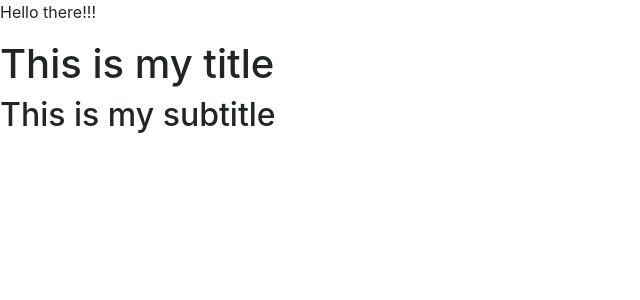
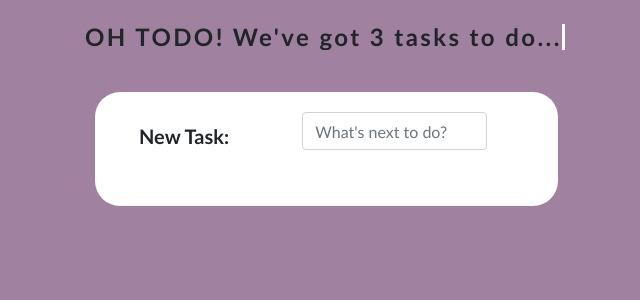
Before and after one commit to allbutterg/todo-app-frontend, a React (Create React App) app: page / in a window 1280 px wide. Shown: the top 300 px of the page, without its empty margins (0-640 px from the left). Built offline with nearby package versions, Linux system fonts and the light colour scheme.

Commit message:
Compiling base HTML and CSS code of To-Do App into React

```diff
--- a/public/index.html
+++ b/public/index.html
@@ -3,6 +3,9 @@
   <head>
     <meta charset="utf-8" />
     <link rel="stylesheet" href="https://stackpath.bootstrapcdn.com/bootstrap/4.4.1/css/bootstrap.min.css" integrity="sha384-Vkoo8x4CGsO3+Hhxv8T/Q5PaXtkKtu6ug5TOeNV6gBiFeWPGFN9MuhOf23Q9Ifjh" crossorigin="anonymous">
+
+<link rel="stylesheet" type="text/css" href="style.css" />
+<script src='https://kit.fontawesome.com/a076d05399.js'></script>
 
     <link rel="icon" href="%PUBLIC_URL%/favicon.ico" />
     <meta name="viewport" content="width=device-width, initial-scale=1" />
@@ -26,7 +29,7 @@
       work correctly both with client-side routing and a non-root public URL.
       Learn how to configure a non-root public URL by running `npm run build`.
     -->
-    <title>React App</title>
+    <title>My To-Do Organiser</title>
   </head>
   <body>
     <noscript>You need to enable JavaScript to run this app.</noscript>
@@ -41,5 +44,7 @@
       To begin the development, run `npm start` or `yarn start`.
       To create a production bundle, use `npm run build` or `yarn build`.
     -->
+
+
   </body>
 </html>
--- a/public/style.css
+++ b/public/style.css
@@ -0,0 +1,130 @@
+/* Page components */
+
+body {
+    background-color: #A082A0;
+    cursor: default;
+}
+
+
+.box {
+    display: flex;
+    background-color: white;
+    border-radius: 25px;
+    padding: 20px;
+    margin: 10px;
+    text-align: left;
+}
+
+#taskForm {
+    display: flex;
+    flex-direction: column;
+    justify-content: space-between;
+    width: 80%;
+    margin-left: 1.5rem;
+    font-family: Futura, "Trebuchet MS", Arial, sans-serif; font-size: 16px; font-style: normal; font-variant: normal; font-weight: 700; line-height: 26.4px;
+}
+
+  button {
+    display: inline-block;
+    height: 30px;
+    flex: 100 0 0;
+    margin: 10px 0 0 10px;
+    border-radius: 25px;
+    background-color: white;
+    font-family: Futura, "Trebuchet MS", Arial, sans-serif; font-size: 12px; font-style: normal; font-variant: normal; font-weight: 700; line-height: 26.4px;
+    cursor: pointer;
+}
+
+/* Text, fonts and icons */
+
+h1 {
+    font-family: Futura, "Trebuchet MS", Arial, sans-serif; font-size: 24px; font-style: normal; font-variant: normal; font-weight: 700; line-height: 26.4px;
+    overflow: auto;
+}
+
+h2 {
+    font-family: Futura, "Trebuchet MS", Arial, sans-serif; font-size: 22px; font-style: normal; font-variant: normal; font-weight: 700; line-height: 26.4px;
+
+}
+
+h3 {
+    font-family: Futura, "Trebuchet MS", Arial, sans-serif; font-size: 18px; font-style: normal; font-variant: normal; font-weight: 700; line-height: 26.4px;
+    color: #C8A2C8;
+}
+
+label {
+    display: inline-block;
+    flex-direction: column;
+    justify-content: flex-end;
+    text-align: left;
+    width: 200px;
+    line-height: 10px;
+    margin-bottom: 10px;
+    font-family: Futura, "Trebuchet MS", Arial, sans-serif; font-size: 16px; font-style: normal; font-variant: normal; font-weight: 700; line-height: 26.4px;
+}
+
+  input {
+    height: 20px;
+    flex: 0 0 100px;
+    margin-left: 10px;
+    cursor: text;
+  }
+
+.taskTitle {
+    font-family: Futura, "Trebuchet MS", Arial, sans-serif; font-size: 20px; font-style: normal; font-variant: normal; font-weight: 700; line-height: 26.4px;
+    color: #C8A2C8;
+    padding: 10px 0 0 0;
+}
+
+.taskHeader {
+    font-family: Futura, "Trebuchet MS", Arial, sans-serif; font-size: 16px; font-style: normal; font-variant: normal; font-weight: 700; line-height: 26.4px;
+    padding: 20px;
+    color: #C8A2C8;
+}
+
+.taskEntry {
+    font-family: Futura, "Trebuchet MS", Arial, sans-serif; font-size: 14px; font-style: normal; font-variant: normal; font-weight: 500; line-height: 26.4px;
+    cursor: pointer;
+}
+
+.goalDate {
+    font-family: Futura, "Trebuchet MS", Arial, sans-serif; font-size: 14px; font-style: normal; font-variant: normal; font-weight: 500; line-height: 26.4px;
+    cursor: pointer;
+}
+
+.i {
+    font-size: 16px;
+}
+
+/* Dynamic elements */
+
+.typewriter h1 {
+    overflow: hidden; /* Ensures the content is not revealed until the animation */
+    border-right: .15em solid white; /* The typwriter cursor */
+    white-space: nowrap; /* Keeps the content on a single line */
+    margin: 3 auto; /* Can turn to 0 to otherwise give a scrolling effect as the typing happens */
+    letter-spacing: .10em;
+    animation:
+      typing 3.5s steps(30),
+      blink-caret .5s step-end; /* Unsure how to remove static cursor from remaining on the page after the animation event has finished */
+} /*Typing effect:- */
+@keyframes typing {
+    from { width: 0 }
+    to { width: 50% }
+  }/* The typewriter cursor effect :-*/
+  @keyframes blink-caret {
+    from, to { border-color: transparent }
+    50% { border-color: white }
+  }
+
+button:hover {
+    color: #C8A2C8;
+}
+.taskEntry:hover {
+    cursor: pointer;
+    color: #C8A2C8;
+}
+
+.goalDate:hover {
+    color: #C8A2C8;
+}
--- a/src/App.js
+++ b/src/App.js
@@ -1,17 +1,18 @@
 import React from 'react';
 import logo from './logo.svg';
 import './App.css';
-import Header from './Header'
+import Header from './Header';
+import Form from './Form';
 
-class App extends React.Component {
-    render() {
-      return (
-        <div>
-        <p>Hello there!!!</p>
-        <Header/>
-        </div>
-      );
-    }
+function App() {
+  return (
+    <div className="container">
+      <br></br>
+      <Header/>
+      <br></br>
+      <Form/>
+    </div>
+  );
 }
 
-  export default App;
+export default App;
--- /dev/null
+++ b/src/Form.js
@@ -0,0 +1,30 @@
+import React from 'react';
+import logo from './logo.svg';
+import './App.css';
+
+class Form extends React.Component {
+    render() {
+        return (
+
+          <div className="box row col-lg-5">
+
+            <form id="taskForm">
+                <div className="form-group row">
+
+                    <label for="newTask" className="col-lg-5 col-form-label-lg">New Task:</label>
+
+                    <div className="col-lg-7">
+                        <input type="text" className="form-control" name="newTask" id="newTask"
+                            placeholder="What's next to do?" required></input>
+                    </div>
+                </div>
+</form>
+</div>
+
+
+
+                    );
+                  }
+                }
+
+  export default Form;
--- a/src/Header.js
+++ b/src/Header.js
@@ -5,9 +5,10 @@ import './App.css';
 class Header extends React.Component {
     render() {
       return (
-          <div>
-        <h1>This is my title</h1>
-        <h2>This is my subtitle</h2>
+        <div className="row typewriter col-lg-12">
+
+            <h1>OH TODO! We've got 3 tasks to do...</h1>
+
         </div>
       );
     }
```
